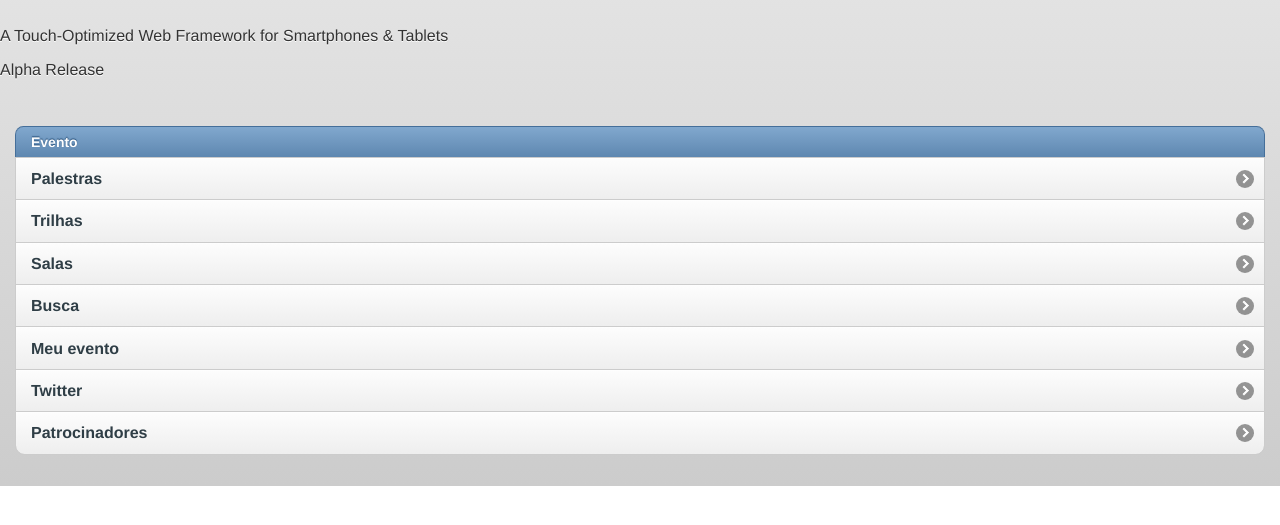
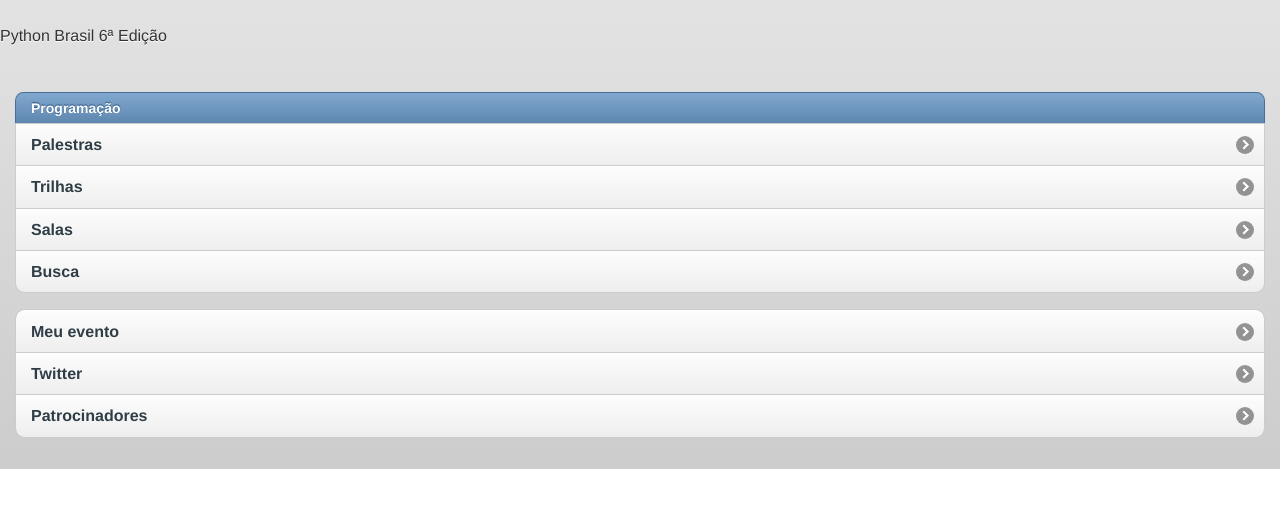
Before and after one commit to davilima6/clips, a plain HTML site: page index.html in a window 1280 px wide. Shown: the part 75-600 px from the top of the page. Drawn offline with Linux system fonts and the light colour scheme.

Commit message:
layout improvements

```diff
--- a/index.html
+++ b/index.html
@@ -11,16 +11,17 @@
 <div data-role="page" data-theme="b" id="jqm-home">
 	<div id="jqm-homeheader">
 		<h1 id="jqm-logo"><img src="images/pythonbrasil_logo.png" alt="python brasil" /></h1>
-		<p>A Touch-Optimized Web Framework for Smartphones &amp; Tablets</p>
-		<p id="jqm-version">Alpha Release</p>
+		<p>Python Brasil 6ª Edição</p>
 	</div>
 	<div data-role="content">
 		<ul data-role="listview" data-inset="true" data-theme="c" data-dividertheme="b">
-			<li data-role="list-divider">Evento</li>
+			<li data-role="list-divider">Programação</li>
 			<li><a href="palestras.html">Palestras</a></li>
 			<li><a href="features.html">Trilhas</a></li>
 			<li><a href="accessibility.html">Salas</a></li>
 			<li><a href="platforms.html">Busca</a></li>
+        </ul>
+        <ul data-role="listview" data-inset="true" data-theme="c" data-dividertheme="b">
 			<li><a href="platforms.html">Meu evento</a></li>
 			<li><a href="platforms.html">Twitter</a></li>
 			<li><a href="platforms.html">Patrocinadores</a></li>
```
